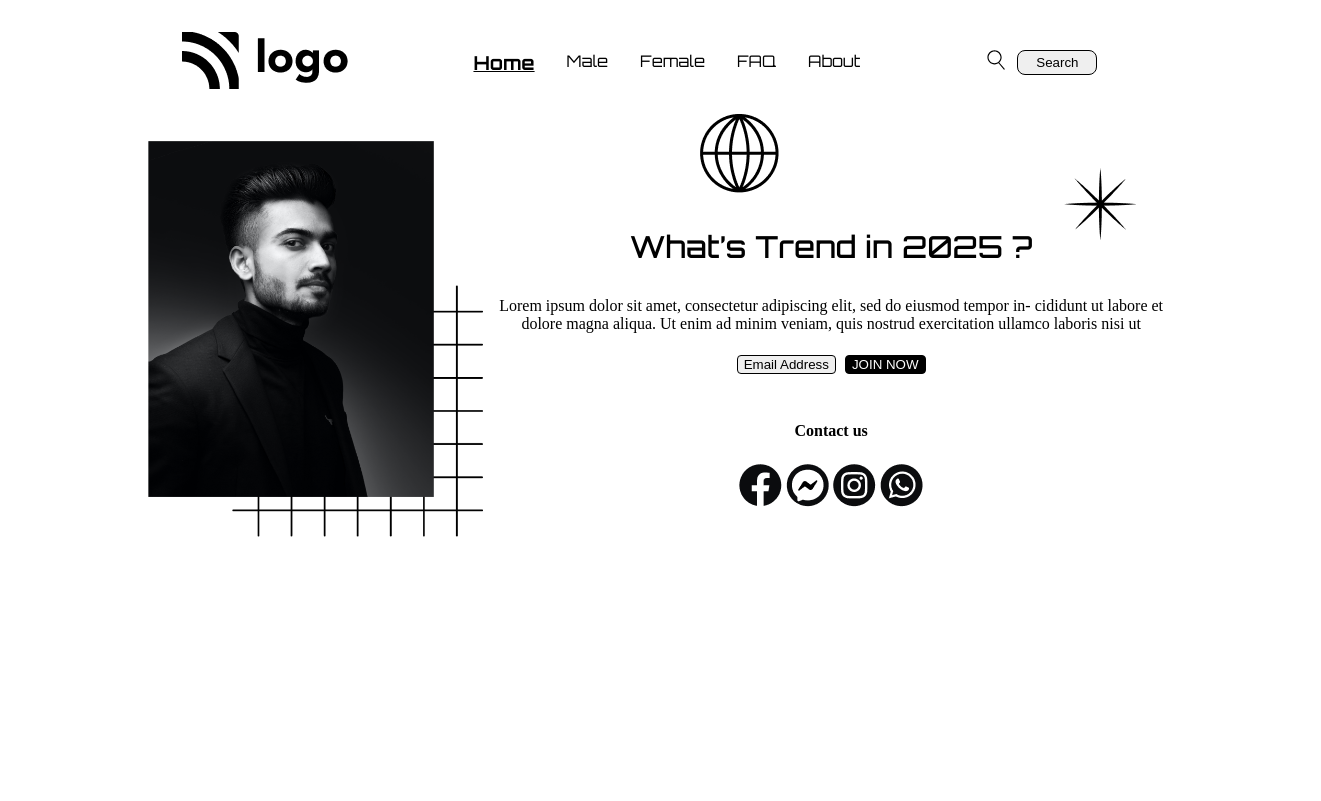
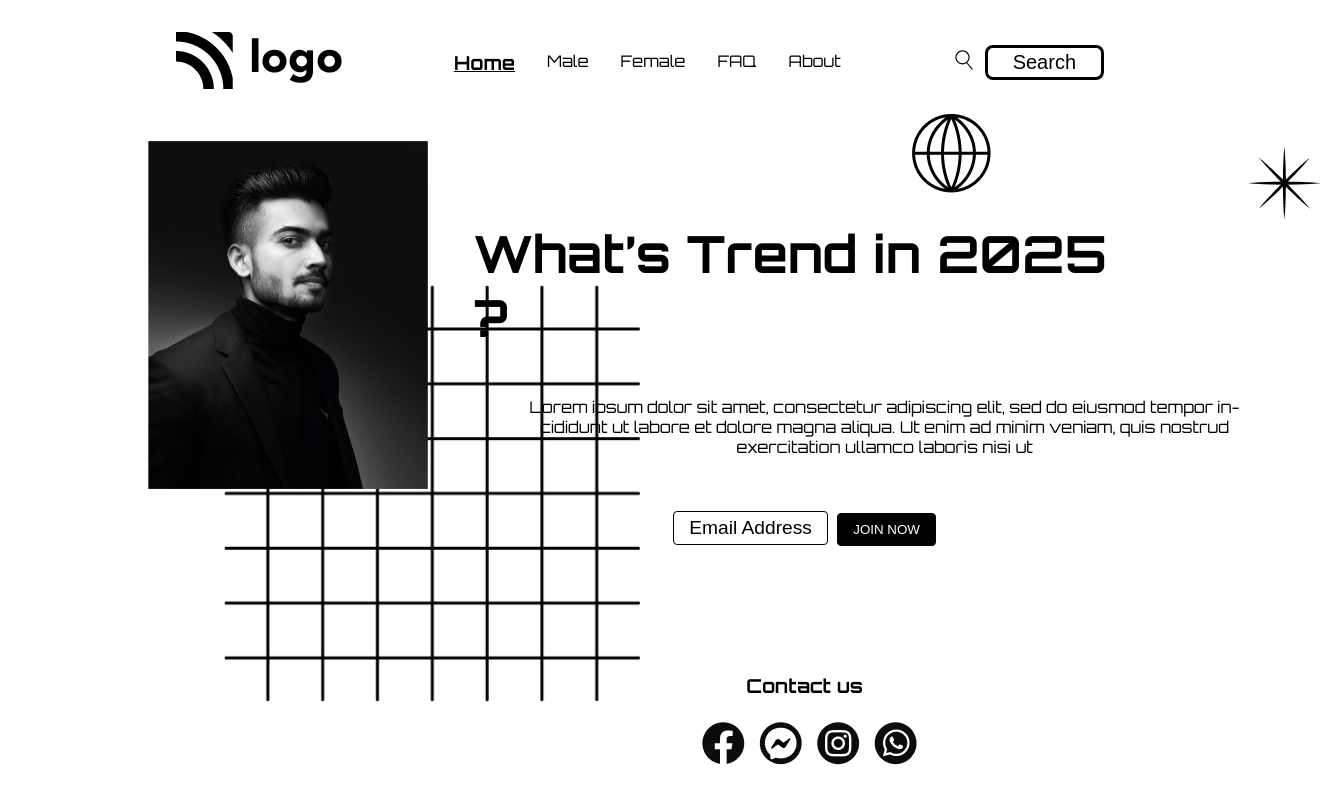
Before and after one commit to saikumar71/FS-JS-Project-1, a plain HTML site: page index.html in a window 1280 px wide. Shown: the whole page, 1321 px wide, since content can reach past the window. Drawn offline with Linux system fonts and the light colour scheme.

Commit message:
initial commit

```diff
--- a/sandbox.config.json
+++ /dev/null
@@ -1,3 +0,0 @@
-{
-  "template": "static"
-}
--- a/style.css
+++ b/style.css
@@ -1,7 +1,13 @@
+@import url("https://fonts.googleapis.com/css2?family=Orbitron:wght@400;500;600;700&display=swap");
+
 * {
   margin: 0;
   padding: 0;
   box-sizing: 0;
+}
+
+body {
+  font-family: "Orbitron", sans-serif;
 }
 
 /**** Navbar-section ***/
@@ -9,7 +15,6 @@
 .navbar-container {
   display: flex;
   justify-content: space-around;
-  font-family: "Orbitron", sans-serif;
   align-items: center;
   font-weight: 400;
   margin: 2rem 8rem;
@@ -37,14 +42,19 @@
 }
 
 .search-icon {
+  width: 800%;
+  height: 10px;
   margin-right: 10px;
+  margin-top: 5px;
 }
 
 .nav-button {
   border-radius: 8px;
   border: none;
-  border: 1px solid black;
-  padding: 4px 18px;
+  border: 3px solid black;
+  padding: 3px 25px;
+  background: transparent;
+  font-size: 20px;
 }
 
 /*****************/
@@ -62,17 +72,16 @@
 
 span.square img {
   position: absolute;
-  left: 6.5rem;
+  left: 6rem;
   top: 7rem;
   height: 70%;
 }
 
 .hero-img {
   position: relative;
-
-  width: 100%;
+  width: 120%;
   left: 20px;
-  height: 100%;
+  height: 150%;
   bottom: 2rem;
 }
 
@@ -83,13 +92,14 @@ span.square img {
 
 .globe {
   bottom: 21rem;
-  left: 55%;
-  width: 0%;
+  left: 49rem;
+  top: -60px;
 }
 
 .star {
-  bottom: 18rem;
-  left: 90%;
+  bottom: 20rem;
+  left: 70rem;
+  top: -27px;
 }
 
 /* hero-container-right */
@@ -102,41 +112,49 @@ span.square img {
 }
 
 .hero-heading {
-  font-family: "Orbitron", sans-serif;
-  font-weight: 500;
-  font-size: 1.9rem;
-  margin: 2rem;
+  font-weight: 700;
+  font-size: 3.2rem;
+  margin: 3rem 2rem;
 }
 
 .hero-description {
+  position: relative;
   margin-bottom: -10px;
-  width: 100%;
   text-align: center;
+  left: 5rem;
+  right: 5rem;
 }
 
 .button {
-  margin-top: 2rem;
+  margin-top: 4rem;
 }
 
 .button-email {
   border: 1px solid black;
+  background: transparent;
   border-radius: 4px;
-  padding: 1px 6px;
+  padding: 5px 15px;
   margin-right: 5px;
   cursor: pointer;
+  font-size: 1.2rem;
 }
 
 .button-join {
   border: 1px solid black;
   border-radius: 4px;
-  padding: 1px 6px;
+  padding: 8px 15px;
   background-color: black;
   color: #ffffff;
   cursor: pointer;
 }
 
 .contact-heading {
-  margin-top: 3rem;
+  margin-top: 8rem;
   padding-bottom: 1.5rem;
   text-align: center;
+  font-size: 1.2rem;
 }
+
+.icons span {
+  margin-left: 10px;
+}
```
Also changed, not shown: package.json (deleted, +0 -24 lines), 1.png (deleted), README.md (added), screenshot/live-class-project.png (deleted), screenshot/trend.png (added), thumbnail.png (deleted).
